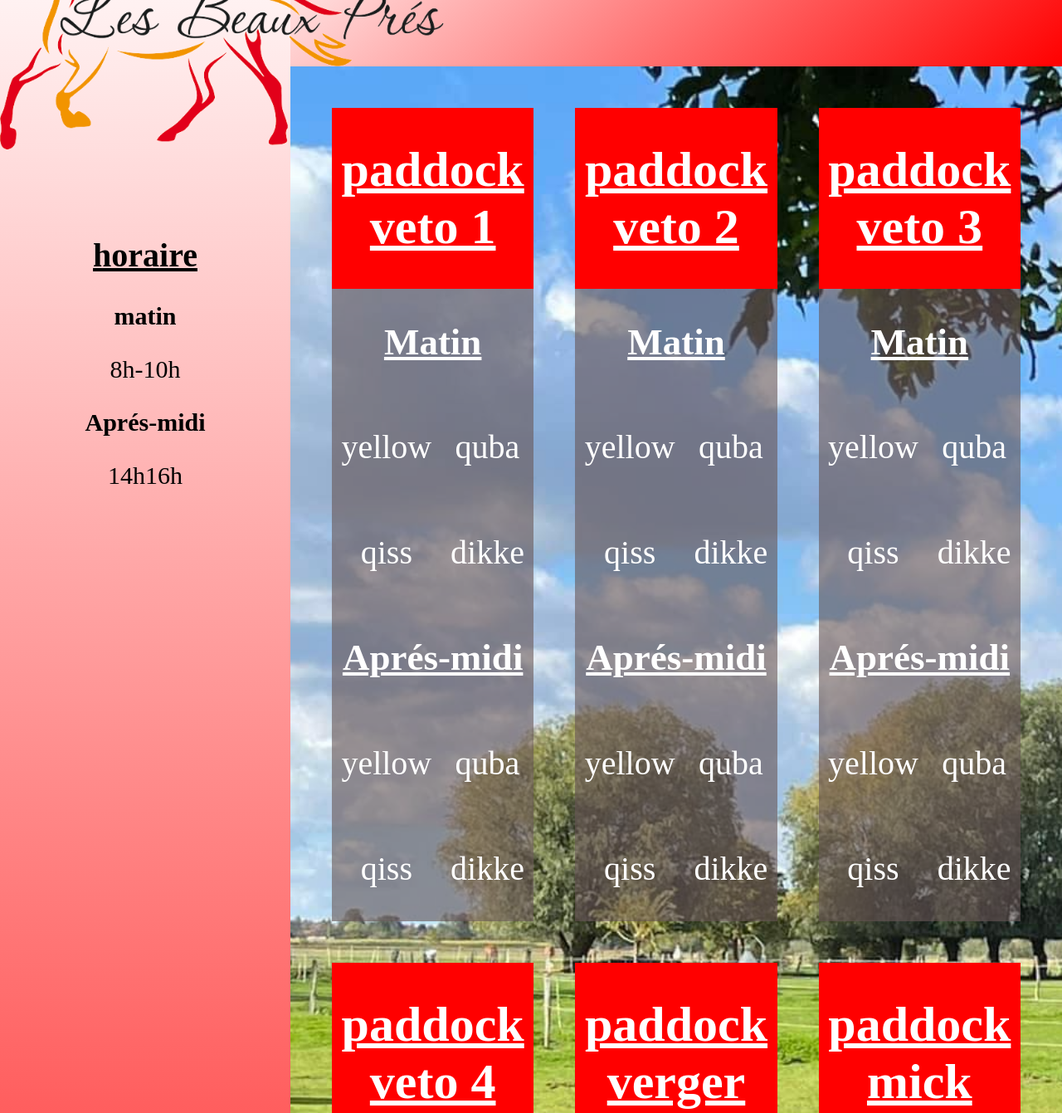
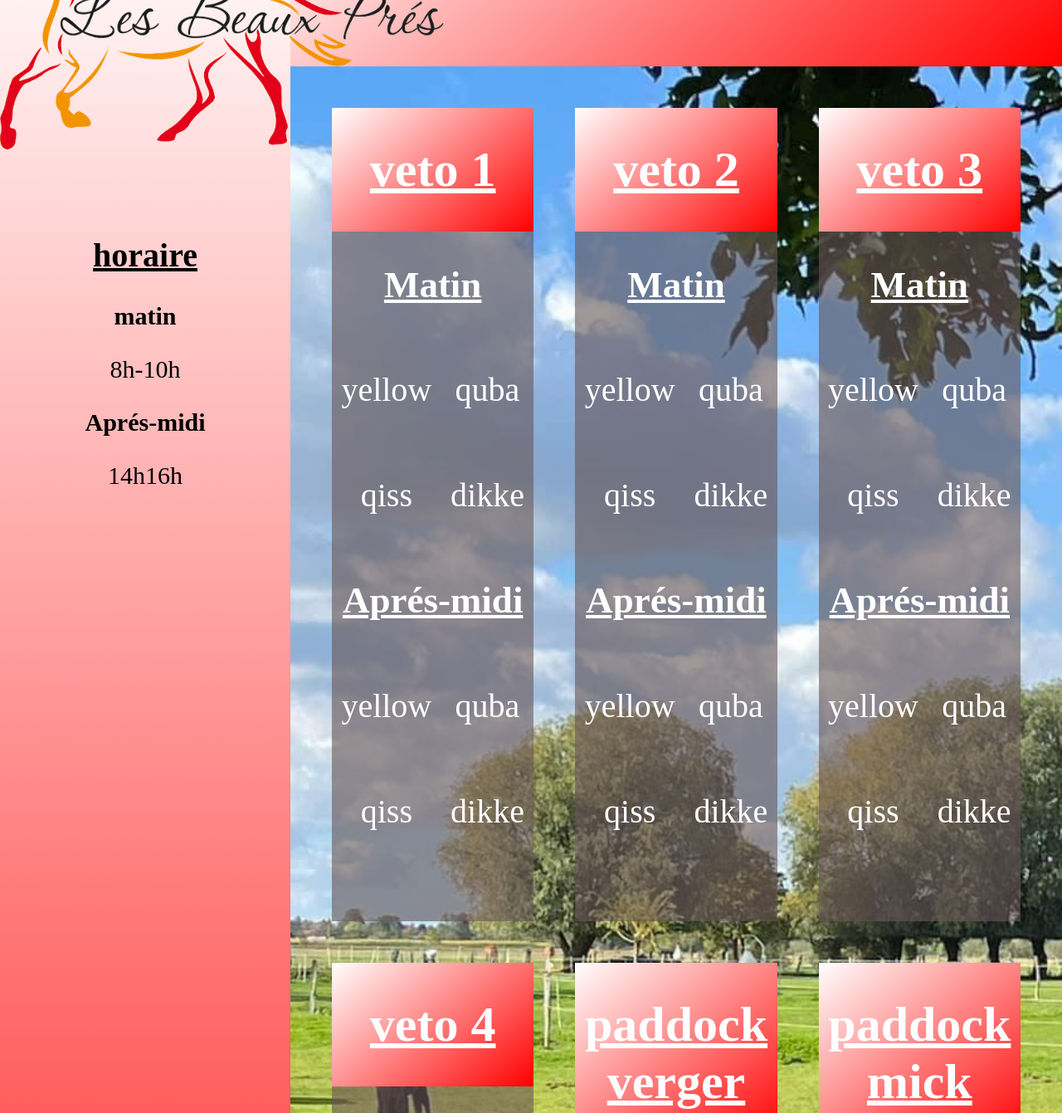
Before and after one commit to thino-yoshi/ecurie-site, a plain HTML site: page index.html in a window 1280 px wide. Shown: the part 120-1461 px from the top of the page at 83% size. Drawn offline with Linux system fonts and the light colour scheme.

Commit message:
modif couleur rouge case

```diff
--- a/index.html
+++ b/index.html
@@ -11,7 +11,7 @@
       <header></header>
       <main>
         <div class="item-1">
-          <div class="title-box"><h1>paddock veto 1</h1></div>
+          <div class="title-box"><h1>veto 1</h1></div>
           <div class="matin">
             <h2>Matin</h2>
             <!-- cheval veto1 -->
@@ -30,7 +30,7 @@
           </div>
         </div>
         <div class="item-2">
-          <div class="title-box"><h1>paddock veto 2</h1></div>
+          <div class="title-box"><h1>veto 2</h1></div>
           <div class="matin">
             <h2>Matin</h2>
             <!-- cheval veto 2-->
@@ -49,7 +49,7 @@
           </div>
         </div>
         <div class="item-3">
-          <div class="title-box"><h1>paddock veto 3</h1></div>
+          <div class="title-box"><h1>veto 3</h1></div>
           <div class="matin">
             <h2>Matin</h2>
             <!-- cheval veto 3-->
@@ -68,7 +68,7 @@
           </div>
         </div>
         <div class="item-4">
-          <div class="title-box"><h1>paddock veto 4</h1></div>
+          <div class="title-box"><h1>veto 4</h1></div>
           <div class="matin">
             <h2>Matin</h2>
             <!-- cheval veto 4-->
--- a/style.css
+++ b/style.css
@@ -12,7 +12,7 @@ body {
   text-decoration: underline;
   padding: 0;
   margin: 0;
-  background: #ff0000;
+  background: linear-gradient(140deg, #ffffff, #ff0000);
   justify-content: center;
 }
 
```
